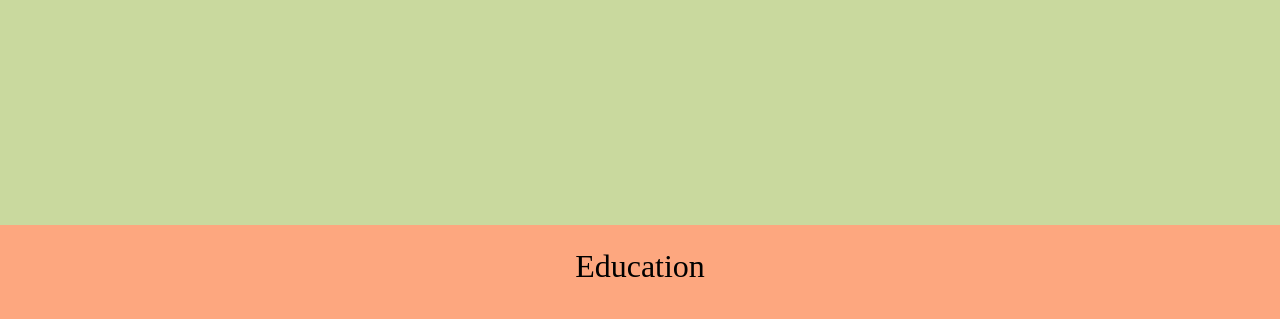
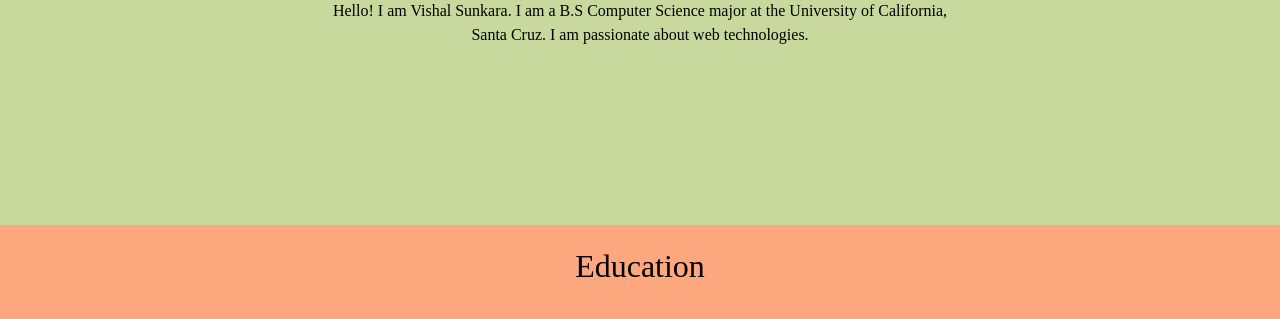
Before and after one commit to vishal237/vsunkara23.github.io, a plain HTML site: page index.html in a window 1280 px wide. Shown: the part 499-818 px from the top of the page. Drawn offline with nearby package versions, Linux system fonts and the light colour scheme; a web font is replaced by a local one.

Commit message:
Update index.html

```diff
--- a/index.html
+++ b/index.html
@@ -77,7 +77,8 @@
   <!-- About Me -->
   <div class="AboutMeSec" id="0">
     <h2>About Me</h2>
-    <p></p>
+    <p>Hello! I am Vishal Sunkara. I am a B.S Computer Science major at the University of California, Santa Cruz.
+    I am passionate about web technologies.</p>
   </div>
 
   <!-- Education -->
```
